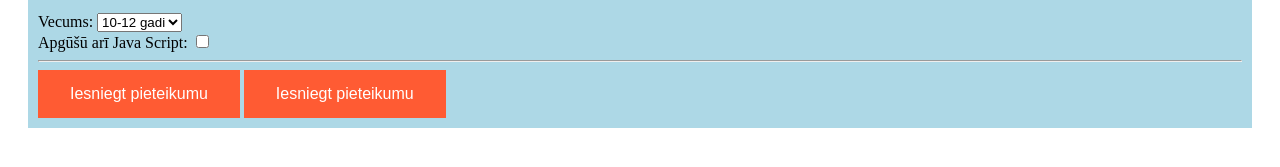
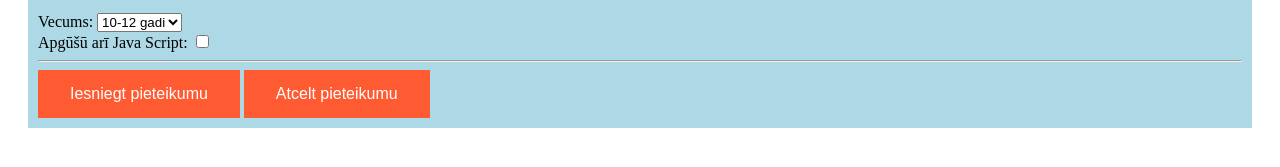
Before and after one commit to AkselsEgleAkselsEgleAkselsEgleAkselsEg/cat, a plain HTML site: page index.html in a window 1280 px wide. Shown: the part 847-1014 px from the top of the page. Drawn offline with Linux system fonts and the light colour scheme.

Commit message:
Update index.html

```diff
--- a/index.html
+++ b/index.html
@@ -26,7 +26,7 @@
     </form>
     <hr>
     <button class="button a">Iesniegt pieteikumu</button>
-    <button class="button b">Iesniegt pieteikumu</button>
+    <button class="button b">Atcelt pieteikumu</button>
   </div>
   </body>
 </html>
```
